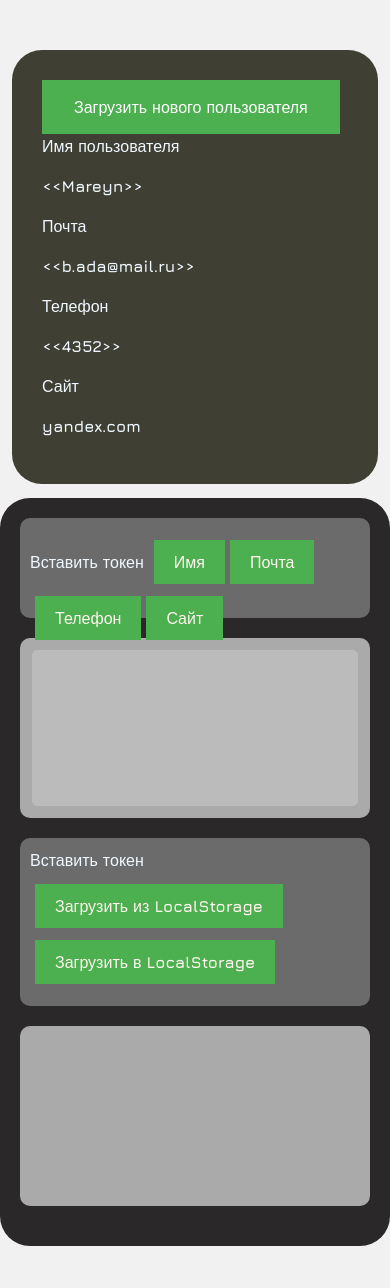
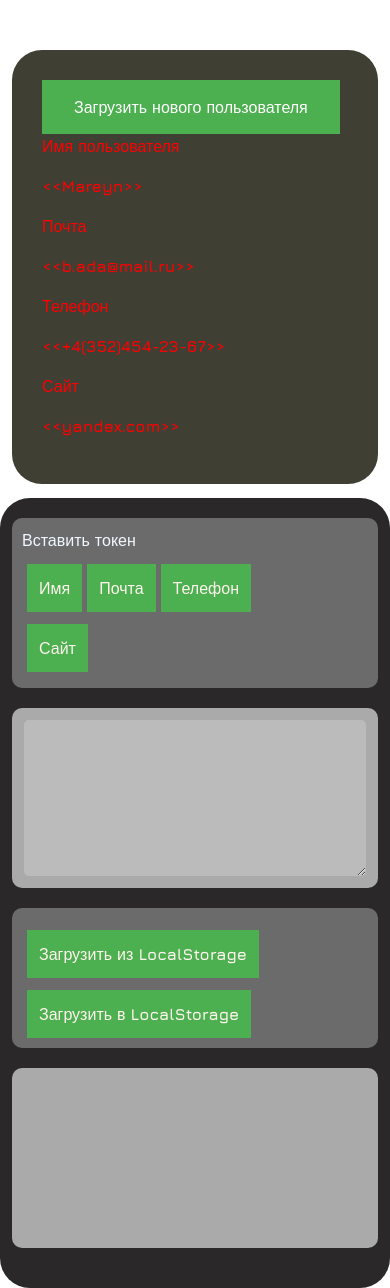
Before and after one commit to SergeyKiselev2001/challenge_01, a Vue app: page / in a window 390 px wide. Before the commit the page ends 1246 px from the top, so only its background shows below. Built offline with nearby package versions, Linux system fonts and the light colour scheme.

Commit message:
улучшил адаптивность, разнес стили по файлам

```diff
--- a/public/index.html
+++ b/public/index.html
@@ -6,9 +6,14 @@
     <meta name="viewport" content="width=device-width,initial-scale=1.0">
     <link rel="icon" href="<%= BASE_URL %>favicon.ico">
     <title><%= htmlWebpackPlugin.options.title %></title>
+    <link href="style.css" type="text/css" rel="stylesheet">
+    <link href="left-block.css" type="text/css" rel="stylesheet">
+    <link href="right-block.css" type="text/css" rel="stylesheet">
+
     <link rel="preconnect" href="https://fonts.googleapis.com">
     <link rel="preconnect" href="https://fonts.gstatic.com" crossorigin>
     <link href="https://fonts.googleapis.com/css2?family=M+PLUS+Rounded+1c:wght@500&display=swap" rel="stylesheet">
+
 
   </head>
   <body>
--- /dev/null
+++ b/public/left-block.css
@@ -0,0 +1,47 @@
+.left {
+    height: 400px;
+  }
+
+  .inserted-upload{
+    padding: 30px;
+    background-color: rgb(63, 63, 52);
+    height: auto;
+
+
+    width: auto;
+    border-radius: 30px;
+  }
+
+  .upload-button{
+      width: auto;
+      background-color: #4CAF50; /* Green */
+      border: none;
+      font-family: 'Jura', sans-serif;
+      color: white;
+      padding: 15px 32px;
+      text-align: center;
+      text-decoration: none;
+      display: inline-block;
+      font-size: 16px;
+  }
+  .upload-button:hover{
+      background-color: #126415; /* Green */
+      color: white;
+  }
+  .upload-button:active{
+      background-color: rgb(158, 172, 156); /* Green */
+      color: black;
+  }
+
+  .left-upload {
+
+    float: left;
+    padding: 10px;
+   /* margin: 5px;
+    width: 30%;
+    height: 500px;
+    background-color: #2c3e50;
+    border: 10px green solid;
+    */
+    display: inline-block;
+  }
--- /dev/null
+++ b/public/right-block.css
@@ -0,0 +1,89 @@
+.right {
+    background-color: rgb(42, 40, 40);
+    padding: 20px;
+    border-radius: 30px;
+    overflow: hidden;
+    padding-right: 20px;
+  }
+
+.TOKEN {
+    border : 4px #0a530c solid;
+    background-color: #fff;
+    color: black;
+    padding : 2px;
+    display: inline-block;
+    margin: 2px 5px;
+  }
+
+  .SITE {
+    background-color: rgb(111, 119, 195);
+    color: aliceblue;
+  }
+
+  .t-1 {
+    height: 100px;
+    background-color: rgb(107, 107, 107);
+  }
+
+  .t-2, .t-4 {
+        height: 180px;
+    background-color: rgb(170, 170, 170);
+  }
+
+  .t-4 {
+      min-height: 180px;
+      height: auto;
+  }
+
+
+
+  .t-3 {
+    height: fit-content;
+    background-color: rgb(107, 107, 107);
+  }
+  .tt {
+    margin-bottom: 20px;
+    border-radius: 10px;
+    padding: 10px;
+
+  }
+
+  textarea{
+    width:100%;
+
+    resize: none;
+    color: white;
+    height: 100%;
+    background-color:  rgb(187, 187, 187);
+    border:2px solid #aaa;
+    border-radius:7px;
+    overflow: hidden;
+    margin: 0;
+    outline:none;
+    padding:8px;
+    box-sizing: border-box;
+  }
+  input[type=text]:focus{
+    border-color:dodgerBlue;
+    box-shadow:0 0 8px 0 dodgerBlue;
+  }
+
+input[type=button]{
+    width:fit-content;
+    background-color : #4CAF50;
+    color: seashell;
+    margin-left: 5px;
+    padding: 10px 20px;
+    border: none;
+    margin-top: 12px;
+  }
+
+  input[type=button]:hover{
+    background-color: #126415; /* Green */
+    color: white;
+  }
+
+  input[type=button]:active{
+      background-color: rgb(158, 172, 156); /* Green */
+      color: black;
+  }
--- /dev/null
+++ b/public/style.css
@@ -0,0 +1,38 @@
+
+  body {
+  margin: 0px;
+  background-color: rgb(241, 241, 241);
+  }
+
+  .header {
+    margin-bottom: 80px;
+  }
+
+
+  .main {
+    font-family: 'Jura', sans-serif;
+    color: aliceblue;
+    min-height: 300px;
+    margin-top: 50px;
+  }
+
+  .train {
+    padding: 20px;
+
+    background-color: rgb(138, 138, 138);
+    position: relative;
+    border: rgb(255, 255, 255) 1px solid;
+  }
+
+
+
+    .local {
+      height: 60px;
+      background-color: rgb(98, 133, 82);
+    }
+    .results {
+      min-height: 60px;
+      height: fit-content;
+      padding-bottom: 10px;
+      background-color: rgb(33, 90, 7);
+    }
--- a/src/App.vue
+++ b/src/App.vue
@@ -15,26 +15,30 @@
                 <p>Телефон</p>
                 <p>{{PhoneBuf}}</p>
                 <p>Сайт</p>
-                <p>{{SiteBuf}}</p>
+                <p>&lt;&lt;{{SiteBuf}}&gt;&gt;</p>
               </div>
         </div>
       </div>
       <div class="col-lg-8 col-md-7 right">
         <div class="col tt t-1">
-              <div class="tokens">
-                Вставить токен
+              <div class="row">
+                <div class="col-12 col-md-12 col-lg-2 tokens"> Вставить токен
+
+                </div>
+                <div class="col-10">
                   <input @click="insert('name')" type="button" value="Имя">
                   <input @click="insert('mail')" type="button" value="Почта">
                   <input @click="insert('phone')" type="button" value="Телефон">
                   <input @click="insert('site')" type="button" value="Сайт">
                 </div>
               </div>
+
+        </div>
         <div class="col tt t-2">
           <textarea v-model="current_input" v-html="current_input_html"></textarea>
         </div>
         <div class="col tt t-3">
                 <div class="tokens">
-                  Вставить токен
                     <input @click="uploadFromLS" type="button" value="Загрузить из LocalStorage">
                     <input @click="uploadToLS" type="button" value="Загрузить в LocalStorage">
                 </div>
@@ -69,9 +73,9 @@ export default {
 
 
 
-      Name : ['Sergey', 'Vladilen', 'Ilya', 'Mareyn', 'Atraxa', 'Yarok'],
-      Mail : ['kfc@mail.ru', 'noizemc@mail.ru','thirdemail@mail.ru','helloworld@mail.ru', 'b.ada@mail.ru'],
-      Phone : ['1232','4352','4357','0536'],
+      Name : ['Sergey', 'Vladilen', 'Ilya', 'Mareyn', 'Nikita', 'Darya'],
+      Mail : ['kfc@mail.ru', 'randommail@mail.ru','thirdemail@mail.ru','helloworld@mail.ru', 'b.ada@mail.ru'],
+      Phone : ['+7(123)221-21-45','+4(352)454-23-67','+8(357)432-73-90','+1(536)003-34-18'],
       Site : ['google.com','yandex.com','vk.com','youtube.com'],
 
       Namebuf : '',
@@ -88,16 +92,11 @@ export default {
 
   watch : {
     current_input(){
-
-      console.log(this.current_input);
-
       let buffer = this.current_input.replaceAll('<S<', `<a class='TOKEN SITE' target='_blank' href=${'https://'+this.SiteBuf}>`);
       buffer = buffer.replaceAll('>S>', "</a>");
 
       buffer = buffer.replaceAll('<<', "<div class='TOKEN'>");
       buffer = buffer.replaceAll('>>', "</div>");
-
-      console.log(buffer);
 
       this.current_input_html = buffer;
     }
@@ -151,195 +150,36 @@ export default {
 @import url('https://fonts.googleapis.com/css2?family=Jura:wght@700&display=swap');
 @import url("https://cdn.jsdelivr.net/npm/bootstrap@5.0.2/dist/css/bootstrap.min.css");
 
-
-.TOKEN {
-  border : 4px #0a530c solid;
-  background-color: #fff;
-  color: black;
-  padding : 2px;
-  display: inline-block;
-  margin: 2px 5px;
+  @media (max-width : 992px) {
+     .t-1 {
+         height: 150px;
       }
-
-.SITE {
-  background-color: rgb(111, 119, 195);
-  color: aliceblue;
+      input[type=button] {
+        padding: 12px;
       }
-
-.header {
-  margin-bottom: 80px;
   }
 
 
-.main {
-  font-family: 'Jura', sans-serif;
-  color: aliceblue;
-  min-height: 300px;
-  margin-top: 50px;
+    @media (max-width : 768px) {
+     .t-1 {
+         height: 110px;
       }
-
-.train {
-  padding: 20px;
-
-  background-color: rgb(138, 138, 138);
-  position: relative;
-  border: rgb(255, 255, 255) 1px solid;
-}
-
-.left {
-  height: 400px;
-}
-
-.right {
-  background-color: rgb(42, 40, 40);
-  padding: 20px;
-  border-radius: 30px;
-  overflow: hidden;
-  padding-right: 20px;
-}
-
-.t-1 {
-  height: 100px;
-  background-color: rgb(107, 107, 107);
-}
-
-.t-2, .t-4 {
-  height: 180px;
-  background-color: rgb(170, 170, 170);
-}
-
-.t-3 {
-  height: fit-content;
-  background-color: rgb(107, 107, 107);
-}
-.tt {
-  margin-bottom: 20px;
-  border-radius: 10px;
-  padding: 10px;
-
-}
-
-.inserted-upload{
-  padding: 30px;
-  background-color: rgb(63, 63, 52);
-  height: auto;
-
-
-  width: auto;
-  border-radius: 30px;
-}
-
-.upload-button{
-    min-width: fit-content;
-    background-color: #4CAF50; /* Green */
-    border: none;
-    font-family: 'Jura', sans-serif;
-    color: white;
-    padding: 15px 32px;
-    text-align: center;
-    text-decoration: none;
-    display: inline-block;
-    font-size: 16px;
-}
-.upload-button:hover{
-    background-color: #126415; /* Green */
-    color: white;
-}
-.upload-button:active{
-    background-color: rgb(158, 172, 156); /* Green */
-    color: black;
-}
-
-.left-upload {
-
-  float: left;
-  padding: 10px;
- /* margin: 5px;
-  width: 30%;
-  height: 500px;
-  background-color: #2c3e50;
-  border: 10px green solid;
-  */
-  display: inline-block;
-}
-
-.right-field {
-
-  display: inline-block;
-
-  width: 60%;
-  margin: 5px;
-  height: fit-content;
-  margin-top:12px;
-  padding: 10px;
-  background-color: #2c3e50;
-
   }
 
 
-  .tokens{
-    margin-bottom: 12px;
+      @media (max-width : 423px) {
+     .inserted-upload{
+       color: red;
+       margin-bottom: 50px;
      }
-  .input-text{
-    background-color: rgb(33, 90, 7);
   }
 
-  textarea{
-    width:100%;
-    resize: none;
-    color: white;
-    height: 100%;
-    background-color:  rgb(187, 187, 187);
-    border:2px solid #aaa;
-    border-radius:7px;
-    overflow: hidden;
-    margin: 0;
-    outline:none;
-    padding:8px;
-    box-sizing: border-box;
+      @media (max-width : 416px) {
+     .t-1 {
+         height: 170px;
       }
-  input[type=text]:focus{
-    border-color:dodgerBlue;
-    box-shadow:0 0 8px 0 dodgerBlue;
-  }
-
-input[type=button]{
-    width:fit-content;
-    background-color : #4CAF50;
-    color: seashell;
-    margin-left: 5px;
-    padding: 10px 20px;
-    border: none;
-    margin-top: 12px;
-  }
-
-  input[type=button]:hover{
-    background-color: #126415; /* Green */
-    color: white;
-  }
-
-  input[type=button]:active{
-      background-color: rgb(158, 172, 156); /* Green */
-      color: black;
   }
 
 
 
-  .local {
-    height: 60px;
-    background-color: rgb(98, 133, 82);
-  }
-  .results {
-    min-height: 60px;
-    height: fit-content;
-    padding-bottom: 10px;
-    background-color: rgb(33, 90, 7);
-  }
-
-  body {
-    margin: 0px;
-    background-color: rgb(241, 241, 241);
-  }
-
-
 </style>
```
Lines whose indentation alone changed are shown as unchanged.
